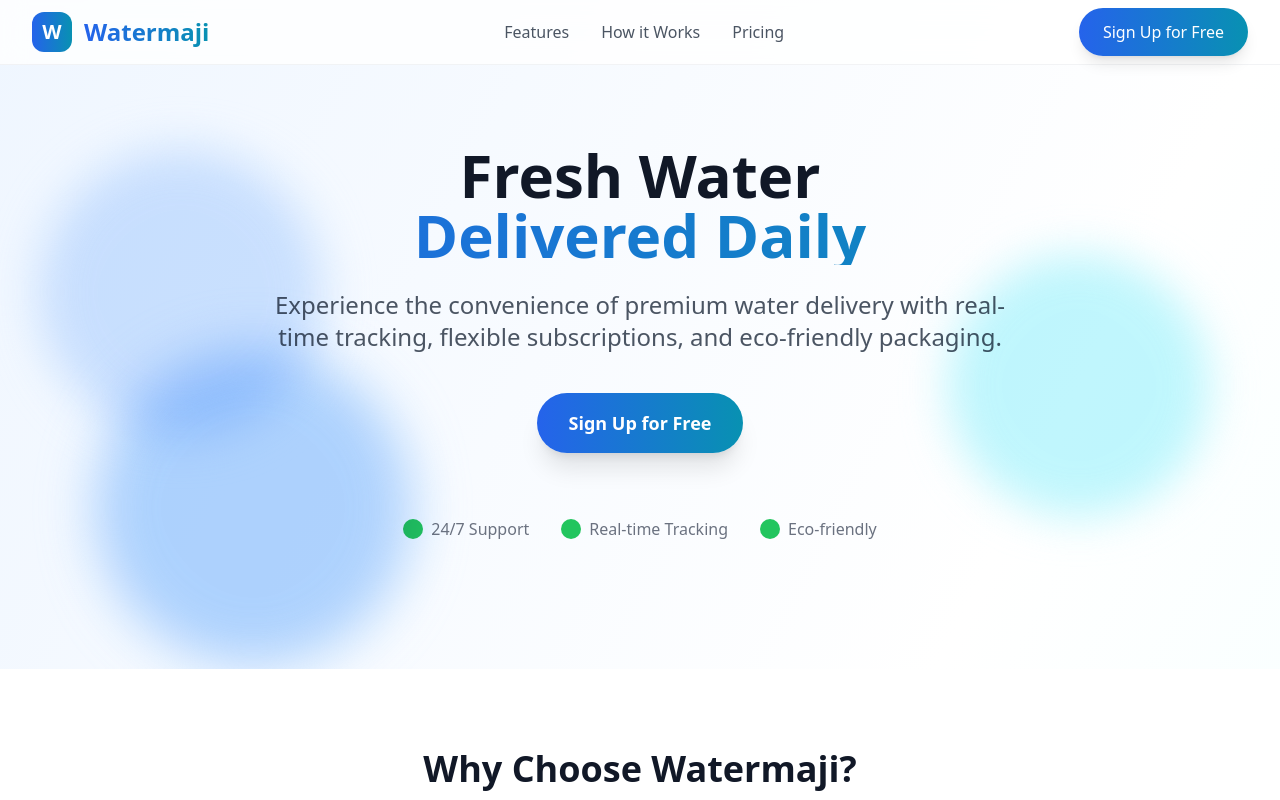
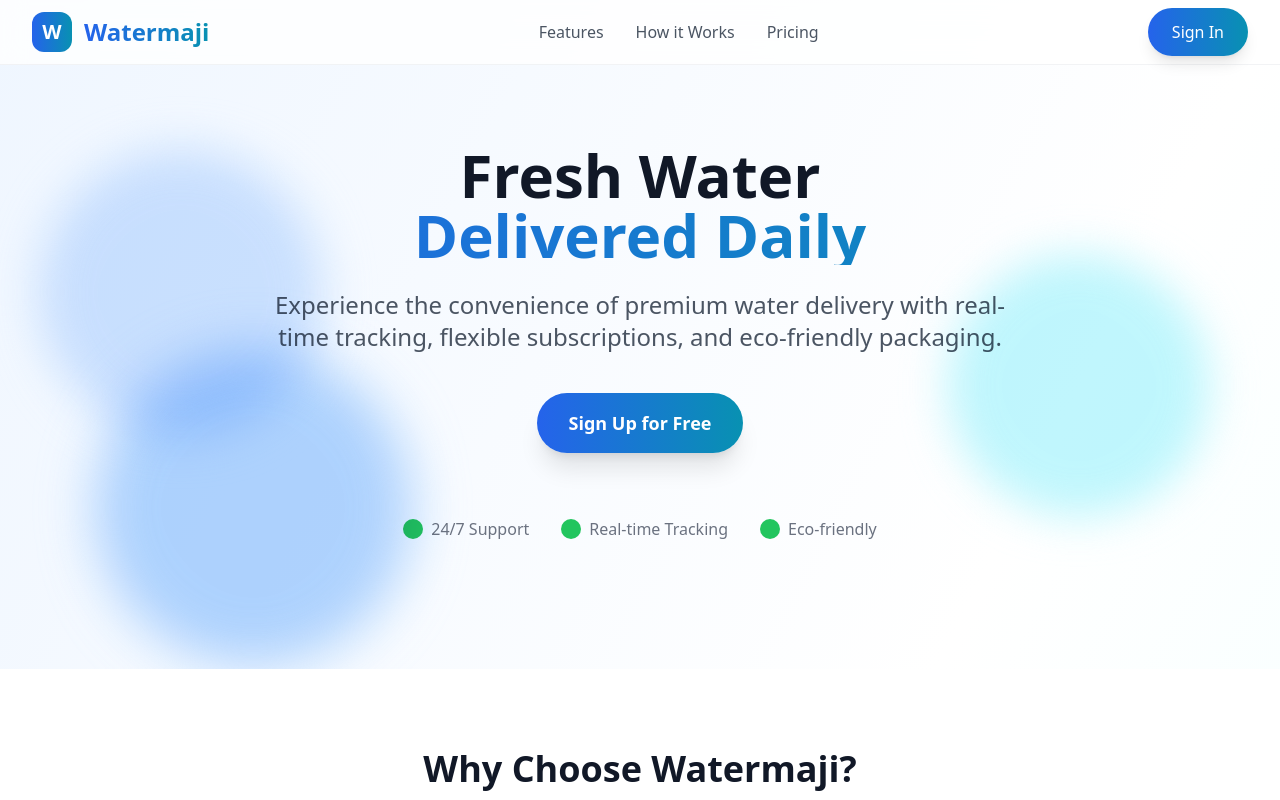
Before and after one commit to rigzlion8/watermaji, a Next.js app in the folder apps/frontend/: page / in a window 1280 px wide. Shown: the top 800 px of the page. Built offline with nearby package versions, Linux system fonts and the light colour scheme.

Commit message:
fix duplicate buttons

```diff
--- a/apps/frontend/app/page.tsx
+++ b/apps/frontend/app/page.tsx
@@ -50,10 +50,10 @@ export default function LandingPage() {
             {/* Auth Buttons */}
             <div className="flex items-center space-x-4">
               <Link
-                href="/signup"
+                href="/signin"
                 className="inline-flex px-6 py-3 bg-gradient-to-r from-blue-600 to-cyan-600 text-white font-medium rounded-full hover:from-blue-700 hover:to-cyan-700 transform hover:scale-105 transition-all duration-200 shadow-lg hover:shadow-xl"
               >
-                Sign Up for Free
+                Sign In
               </Link>
             </div>
           </div>
```
